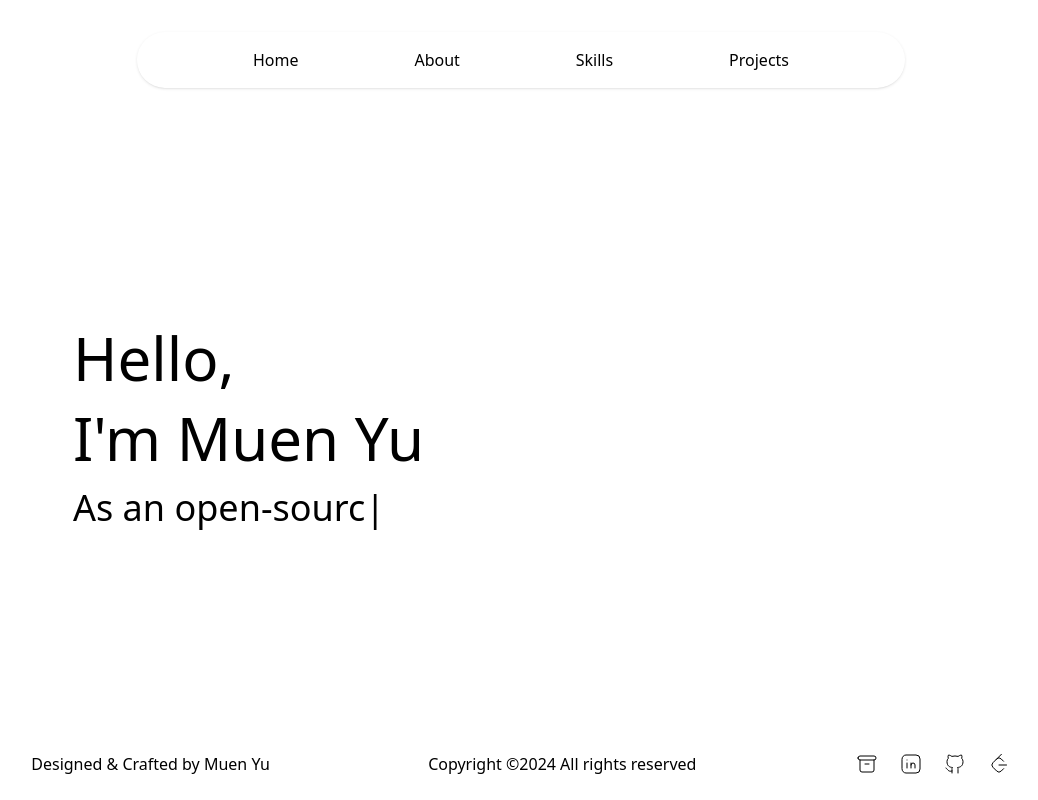
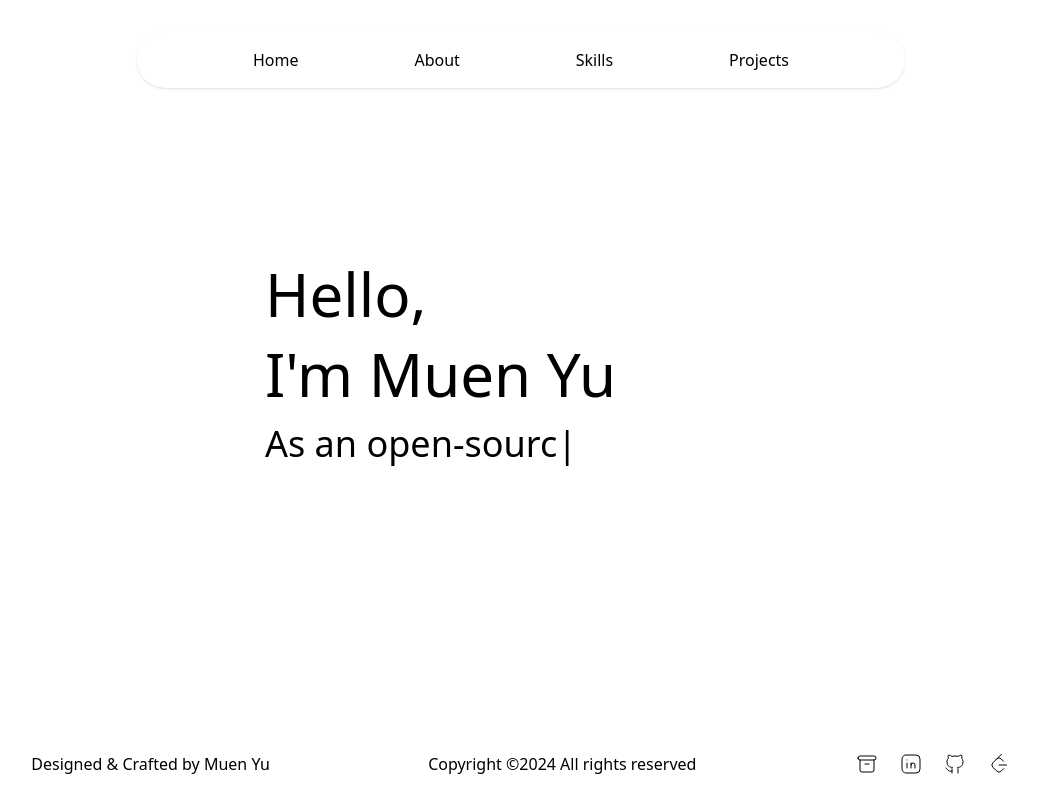
Before and after one commit to BakArchive/portfolio, a Next.js app: page / in a window 1280 px wide. Shown: the whole page, without its empty margins (119-1157 px from the left). Built offline with nearby package versions, Linux system fonts and the light colour scheme.

Commit message:
home page opt

```diff
--- a/app/layout.tsx
+++ b/app/layout.tsx
@@ -27,7 +27,7 @@ export default function RootLayout({
         <header className="fixed md:py-8 w-full flex justify-center z-10">
           <Nav />
         </header>
-        <main className="flex-1 flex flex-col px-6 pt-24 md:pt-32">{children}</main>
+        <main className="flex-1 flex flex-col pt-24 md:pt-0">{children}</main>
         <footer className="py-6">
           <FootNote />
         </footer>
--- a/app/page.tsx
+++ b/app/page.tsx
@@ -25,7 +25,7 @@ export default function Home() {
       </div>
       <LottieAnimation
         animationPath="/animation/coding.json"
-        className="w-96"
+        className="max-w-96"
       />
     </div>
   );
```
